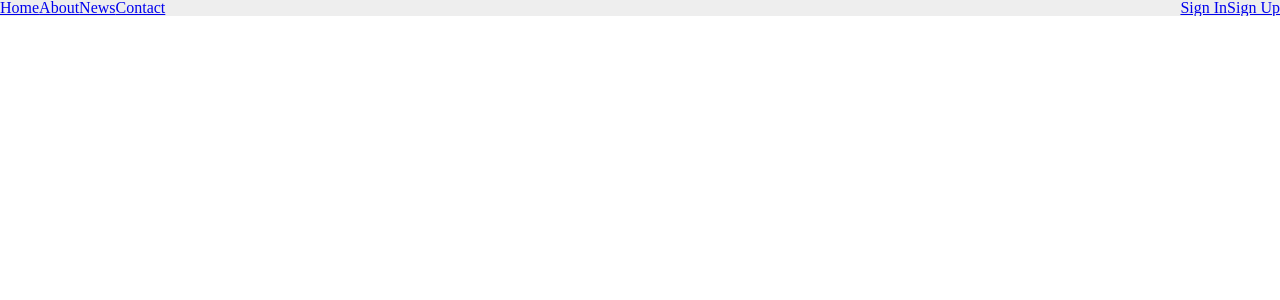
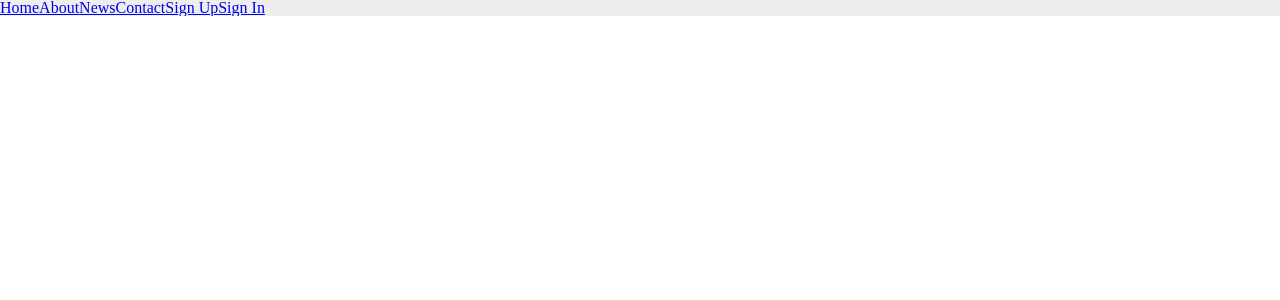
Before and after one commit to aminalgar3a/aminalgar3a-devytech, a PHP site: page / in a window 1280 px wide. Shown: the top 300 px of the page. Run offline with PHP 8.4, Linux system fonts and the light colour scheme.

Commit message:
Update style.css

```diff
--- a/style.css
+++ b/style.css
@@ -23,6 +23,6 @@ ul.topnav li {
     list-style: none;
     float: left;
 }
-ul.topnav li.topnav-right {
+ li.topnav-right {
     float: right;
 }
```
